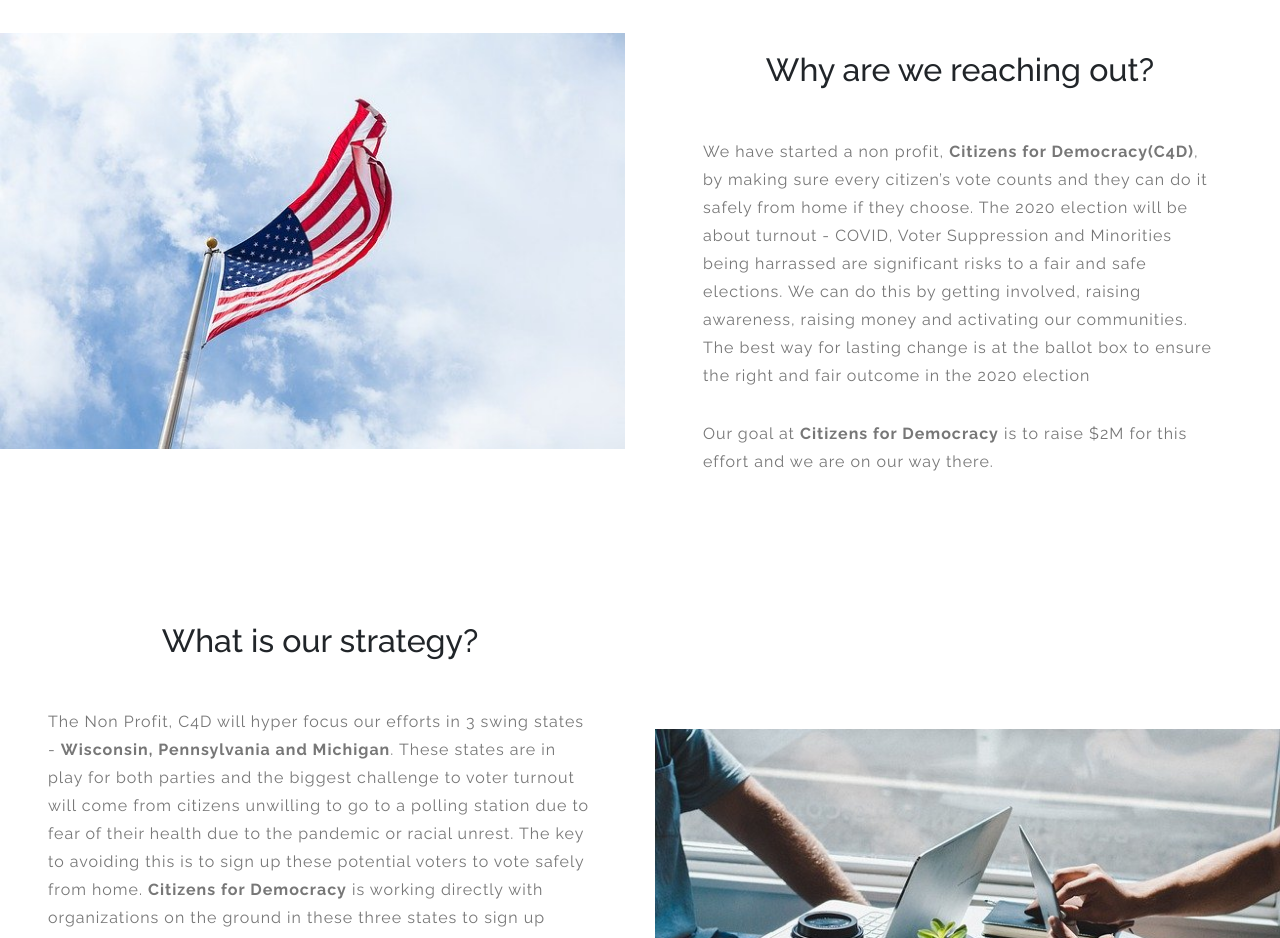
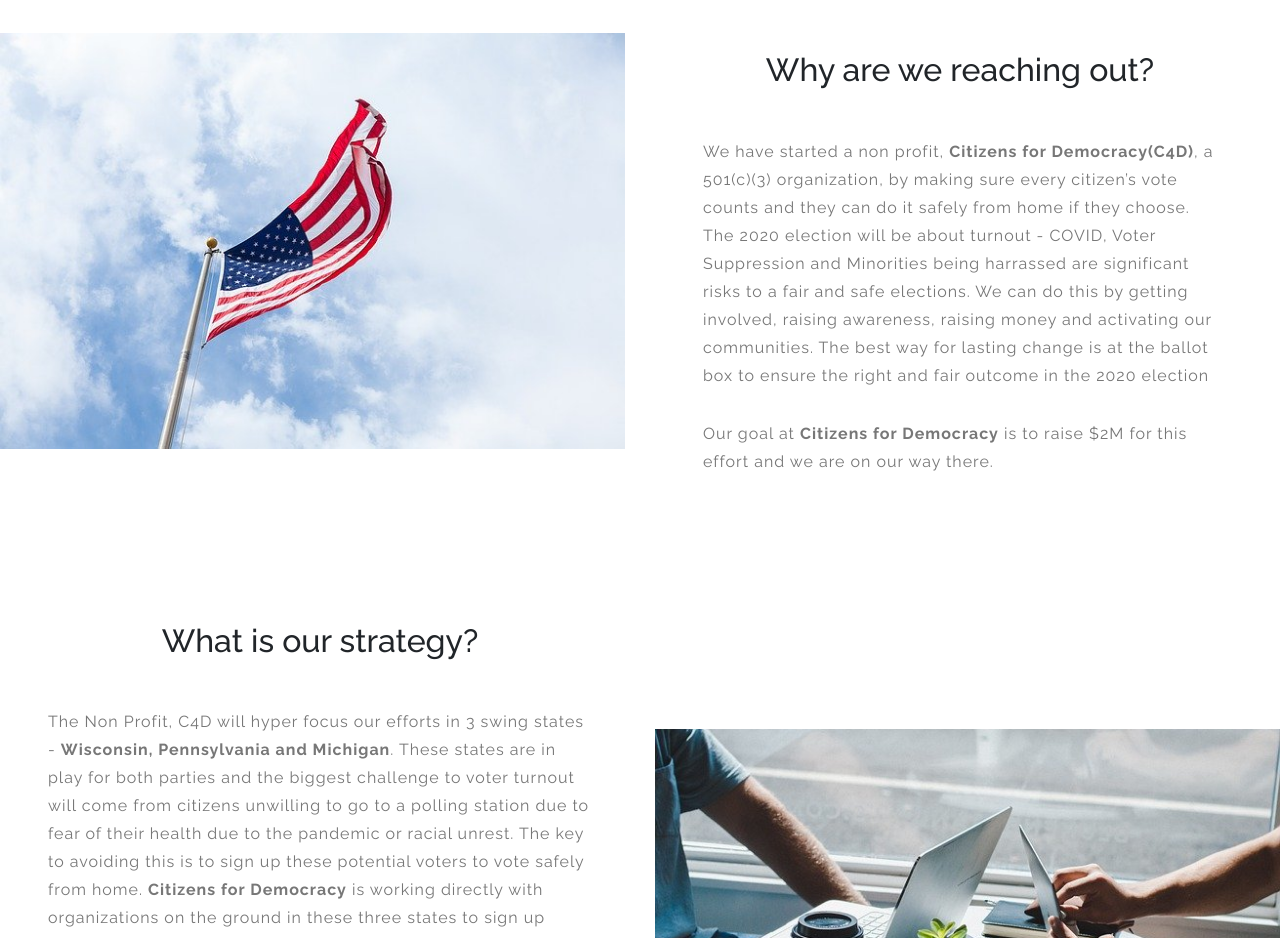
Before and after one commit to raj967452/c4d, a plain HTML site: page index.html in a window 1280 px wide. Shown: the part 979-1917 px from the top of the page. Drawn offline with Linux system fonts and the light colour scheme.

Commit message:
changes on 07292020

```diff
--- a/index.html
+++ b/index.html
@@ -88,7 +88,7 @@
                         <h2 class="py-5 text-center">Why are we reaching out?</h2>
                     </div>
                     <div class="left-text px-4 px-sm-5">
-                        <p>We have started a non profit, <strong>Citizens for Democracy(C4D)</strong>, by making sure every citizen’s vote counts and they can do it safely from home if they choose.   The 2020 election will be about turnout - COVID, Voter Suppression and Minorities being harrassed are significant risks to a fair and safe elections. We can do this by getting involved, raising awareness, raising money and activating our communities. The best way for lasting change is at the ballot box to ensure the right and fair outcome in the 2020 election</p>
+                        <p>We have started a non profit, <strong>Citizens for Democracy(C4D)</strong>, a 501(c)(3) organization, by making sure every citizen’s vote counts and they can do it safely from home if they choose. The 2020 election will be about turnout - COVID, Voter Suppression and Minorities being harrassed are significant risks to a fair and safe elections. We can do this by getting involved, raising awareness, raising money and activating our communities. The best way for lasting change is at the ballot box to ensure the right and fair outcome in the 2020 election</p>
                         <p>Our goal at <strong>Citizens for Democracy</strong> is to raise $2M for this effort and we are on our way there.</p>
                     </div>
                 </div>
```
